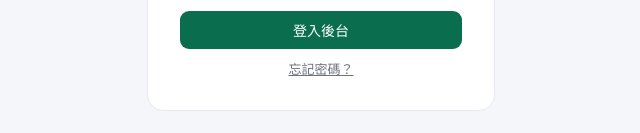
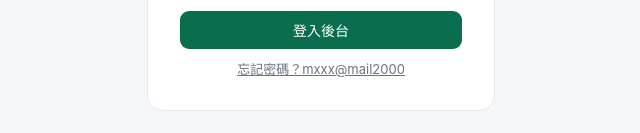
Before and after one commit to miro2000-drtseng/pickball-booking, a plain HTML site: page frontend/public/admin.html in a window 1280 px wide. Shown: the part 359-492 px from the top of the page, without its empty margins (319-959 px from the left). Drawn offline with Linux system fonts and the light colour scheme.

```diff
--- a/frontend/public/admin.html
+++ b/frontend/public/admin.html
@@ -65,7 +65,7 @@ input:focus{border-color:#0a6e4e}
         <div class="form-group"><label>密碼</label><input type="password" id="adminPwd" placeholder="密碼"/></div>
         <button class="btn-green" style="width:100%;margin-top:4px" onclick="doAdminLogin()">登入後台</button>
         <div style="text-align:center;margin-top:10px;font-size:13px">
-          <a href="#" onclick="showAdminForgot();return false;" style="color:#6b7280;text-decoration:underline">忘記密碼？</a>
+          <a href="#" onclick="showAdminForgot();return false;" style="color:#6b7280;text-decoration:underline">忘記密碼？mxxx@mail2000</a>
         </div>
       </div>
       <div id="adminForgotBox" class="hidden">
```
